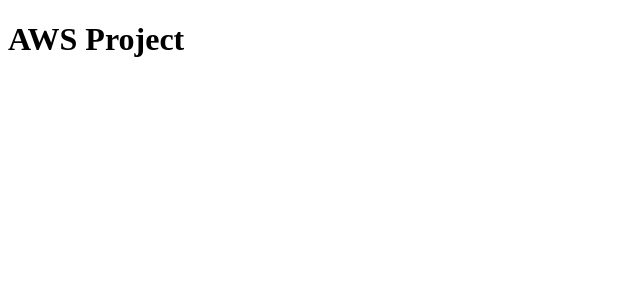
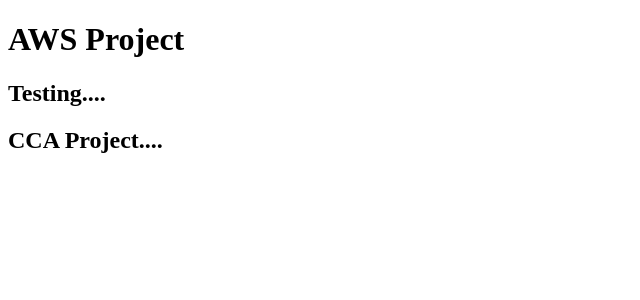
Before and after one commit to Kanishka96ac/aws-s3-project, an Angular app: page / in a window 1280 px wide. Shown: the top 300 px of the page, without its empty margins (0-640 px from the left). Built offline with nearby package versions, Linux system fonts and the light colour scheme.

Commit message:
new heading

```diff
--- a/src/app/app.component.html
+++ b/src/app/app.component.html
@@ -1 +1,3 @@
 <h1>AWS Project</h1>
+<h2>Testing....</h2>
+<h2>CCA Project....</h2>
```
